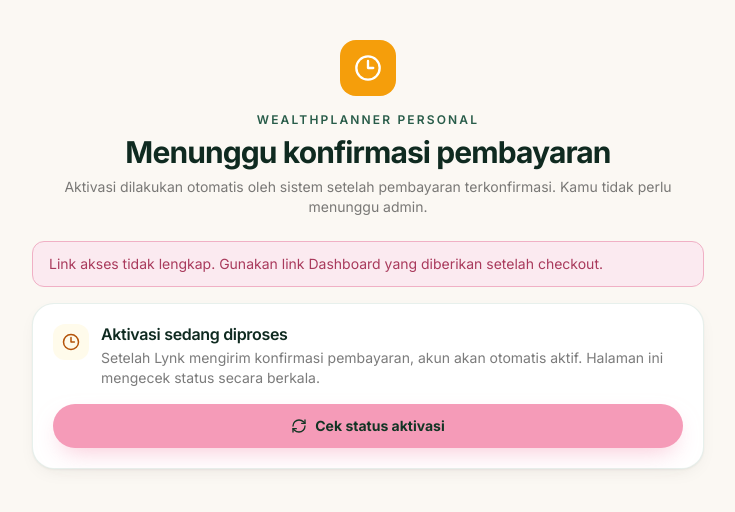
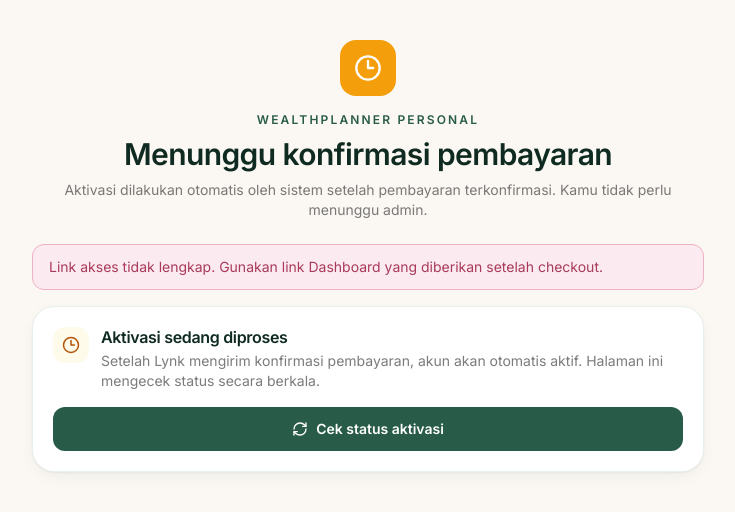
Before and after one commit to jasminework2023/personal-wealthplanner, a React (Vite) app: page /dashboard/welcome in a window 1280 px wide. Shown: the top 512 px of the page, without its empty margins (272-1007 px from the left). Built offline with nearby package versions, Linux system fonts and the light colour scheme; the HTML template or start-up script is replaced by a standard one.

Commit message:
Restore Dashboard Welcome styling to ZIP reference

```diff
--- a/src/pages/DashboardWelcome.tsx
+++ b/src/pages/DashboardWelcome.tsx
@@ -126,7 +126,7 @@ export function DashboardWelcome() {
             {active ? <CheckCircle2 size={28} /> : <Clock3 size={28} />}
           </div>
           <p className="text-xs font-semibold uppercase tracking-[0.18em] text-forest-600">Wealthplanner Personal</p>
-          <h1 className="mt-2 text-[30px] font-bold leading-[1.1] tracking-[-0.03em] text-forest-900">
+          <h1 className="mt-2 text-3xl font-semibold text-forest-900">
             {active ? `Selamat datang${data?.username ? `, ${data.username}` : ""} 👋` : "Menunggu konfirmasi pembayaran"}
           </h1>
           <p className="mt-2 text-sm text-charcoal/60">
@@ -154,7 +154,7 @@ export function DashboardWelcome() {
               <button
                 onClick={() => checkActivation()}
                 disabled={checking}
-                className="inline-flex w-full items-center justify-center gap-2 rounded-full bg-[#F59BB8] px-4 py-3 text-sm font-bold text-[#123524] shadow-pop disabled:opacity-50"
+                className="inline-flex w-full items-center justify-center gap-2 rounded-xl bg-forest-600 px-4 py-3 text-sm font-semibold text-white hover:bg-forest-700 disabled:opacity-50"
               >
                 {checking ? <Loader2 size={16} className="animate-spin" /> : <RefreshCw size={16} />}
                 {checking ? "Mengecek..." : "Cek status aktivasi"}
```
